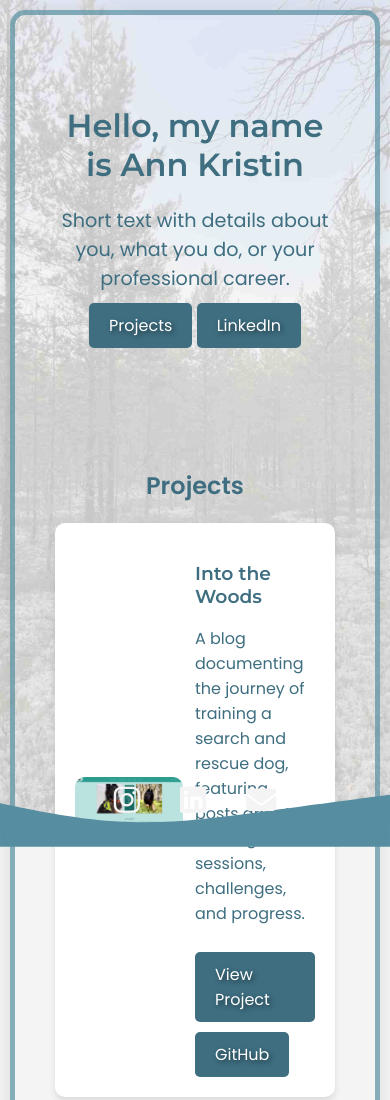
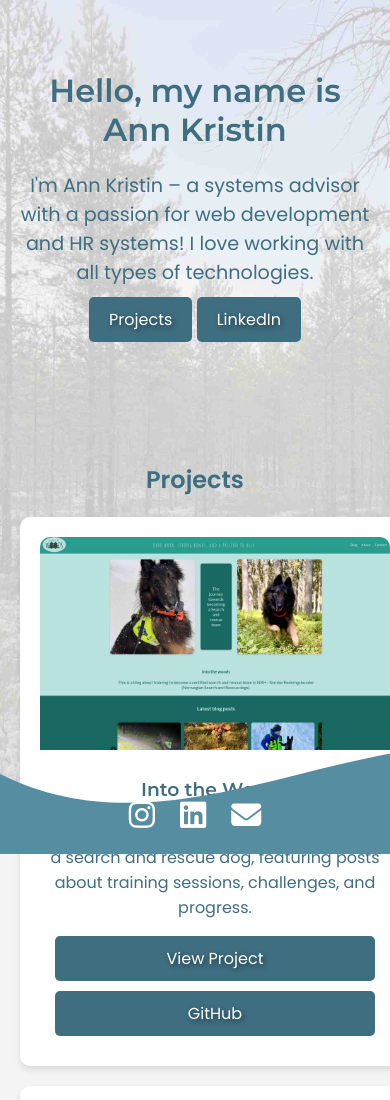
Before and after one commit to Lilly-yy/lilly-yy.github.io, a plain HTML site: page index.html in a window 390 px wide. Shown: the top 1100 px of the page. Drawn offline with Linux system fonts and the light colour scheme.

Commit message:
Footer update

```diff
--- a/index.html
+++ b/index.html
@@ -15,9 +15,9 @@
     <div class="wrapper">
     <header>
         <h1>Hello, my name is <span>Ann Kristin</span></h1>
-        <p>Short text with details about you, what you do, or your professional career.</p>
+        <p>I'm Ann Kristin – a systems advisor with a passion for web development and HR systems! I love working with all types of technologies.</p>
         <a href="#projects" class="btn">Projects</a>
-        <a href="#" class="btn">LinkedIn</a>
+        <a href="www.linkedin.com/in/ann-kristin-haugen-830b10170" class="btn">LinkedIn</a>
     </header>
 
     <section id="projects">
@@ -54,23 +54,15 @@
         </div>
     </section>
 
-
-
-
     <footer>
         <div class="wave-container">
-            <svg viewBox="0 0 1440 320">
-                <path fill="#568DA0" fill-opacity="1"
-                    d="M0,160L80,176C160,192,320,224,480,229.3C640,235,800,213,960,192C1120,171,1280,149,1360,138.7L1440,128L1440,320L1360,320C1280,320,1120,320,960,320C800,320,640,320,480,320C320,320,160,320,80,320L0,320Z">
-                </path>
-            </svg>
             <div class="social-icons">
                 <a href="https://www.instagram.com/belgerdio/" aria-label="Instagram"><i class="fa-brands fa-instagram"></i></a>
                 <a href="www.linkedin.com/in/ann-kristin-haugen-830b10170" aria-label="LinkedIn"><i class="fa-brands fa-linkedin"></i></a>
                 <a href="mailto: ann.kristin.haugen@outlook.com" aria-label="Email"><i class="fa-solid fa-envelope"></i></a>
             </div>
+
         </div>
-
     </footer>
 </div>
 </body>
--- a/style.css
+++ b/style.css
@@ -21,14 +21,7 @@ body {
 h1, p, h2, h3 {
     color: var(--secondary-color);
 }
-.wrapper {
-    max-width: 95%;
-    margin: 10px;
-    border: 5px solid rgba(86, 141, 160, 0.7);
-    border-radius: 15px;
-    padding: 20px;
-    box-shadow: 0 0 20px rgba(0, 0, 0, 0.1);
-}
+
 
 body::before {
     content: "";
@@ -81,16 +74,18 @@ header p {
     border-radius: 5px;
     margin-top: 10px;
     transition: 0.3s;
+
 }
 
 .btn:hover {
-    background-color: var(--secondary-color);
+    background-color: var(--primary-color);
 }
 
 /* Projects section */
 #projects {
     text-align: center;
     padding: 50px 20px;
+    padding-bottom: 200px;
 }
 
 .project-card {
@@ -105,6 +100,16 @@ header p {
     box-shadow: 0 4px 6px rgba(0, 0, 0, 0.1);
 }
 
+/* Standard: Bildet til venstre, tekst til høyre */
+.project-card img {
+    width: 45%;
+    border-radius: 10px;
+}
+
+.project-info {
+    width: 50%;
+    text-align: left;
+}
 .project-card img {
     width: 45%;
     border-radius: 10px;
@@ -119,6 +124,33 @@ header p {
     font-family: var(--font-heading);
 }
 
+
+/* Mobilvennlig layout */
+@media (max-width: 768px) {
+    .project-card {
+        flex-direction: column; /* Endrer til vertikal layout */
+        text-align: center;
+        width: 100%;
+    }
+
+    .project-card img {
+        width: 100%; /* Gjør bildet bredere */
+        border-radius: 10px 10px 0 0; /* Runde hjørner kun øverst */
+    }
+
+    .project-info {
+        width: 100%;
+        padding-top: 10px;
+        text-align: center;
+    }
+
+    .project-info .btn {
+        display: block; /* Gjør knappene bredere */
+        margin: 10px auto;
+        width: 80%;
+    }
+}
+
 /* Footer */
 footer {
     text-align: center;
@@ -129,8 +161,6 @@ footer img {
     width: 30px;
     margin: 0 10px;
 }
-
-
 .vector-bottom {
     position: relative;
     width: 100%;
@@ -139,37 +169,35 @@ footer img {
     clip-path: polygon(100% 30%, 10% 0%, 100% 60%, 0% 100%);
 }
 
+/* Bølge-container */
 .wave-container {
     position: fixed;
-    bottom: 0;
-    left: 0;
+    bottom: -10px;
     width: 100%;
-    z-index: 1;
-    overflow: hidden;
-    bottom: -10px;
+    height: 180px; /* Juster høyden */
+    background-color: #568DA0;
+    clip-path: path("M0,100 C200,200 400,0 600,100 C800,200 1000,0 1200,100 C1400,200 1600,0 1800,100 L1800,300 L0,300 Z");
+    padding: 0;
 }
 
-
+/* Plasserer ikonene riktig i bølgen */
 .social-icons {
-    position: absolute;
-    bottom: 30px;
+    position: fixed;
+    bottom: 5px; /* Justerer ikonene opp */
     left: 50%;
     transform: translateX(-50%);
     display: flex;
-    gap: 40px;
+    gap: 25px;
 }
 
+/* Stil for ikonene */
 .social-icons a {
-    text-decoration: none;
-    color: var(--background-color);
+    color:var(--light-text);
     font-size: 30px;
+    transition: transform 0.3s ease, color 0.3s ease;
 }
 
-.social-icons a img {
-    width: 40px;
-    transition: transform 0.3s ease;
+.social-icons a:hover {
+    transform: scale(1.2);
+    color: #d1ecf1;
 }
-
-.social-icons a img:hover {
-    transform: scale(1.1);
-}
```
